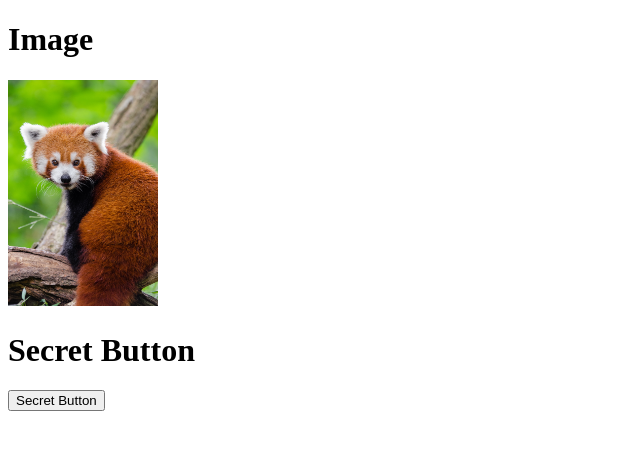
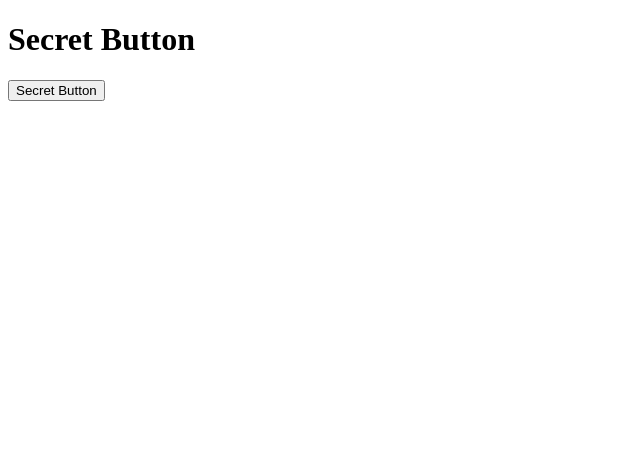
Before and after one commit to rapolastv/red-panda, a plain HTML site: page index.html in a window 1280 px wide. Shown: the whole page, without its empty margins (0-640 px from the left). Drawn offline with Linux system fonts and the light colour scheme.

Commit message:
Update index.html

```diff
--- a/index.html
+++ b/index.html
@@ -6,8 +6,6 @@
 	<title>Red Panda</title>
 </head>
 <body>
-<h1>Image</h1>
-<img src="rp.jpg" width="150">
 <h1>Secret Button</h1>
 <a href="https://www.youtube.com/@redpanda0728"><button>Secret Button</button></a>
 </body>
```
